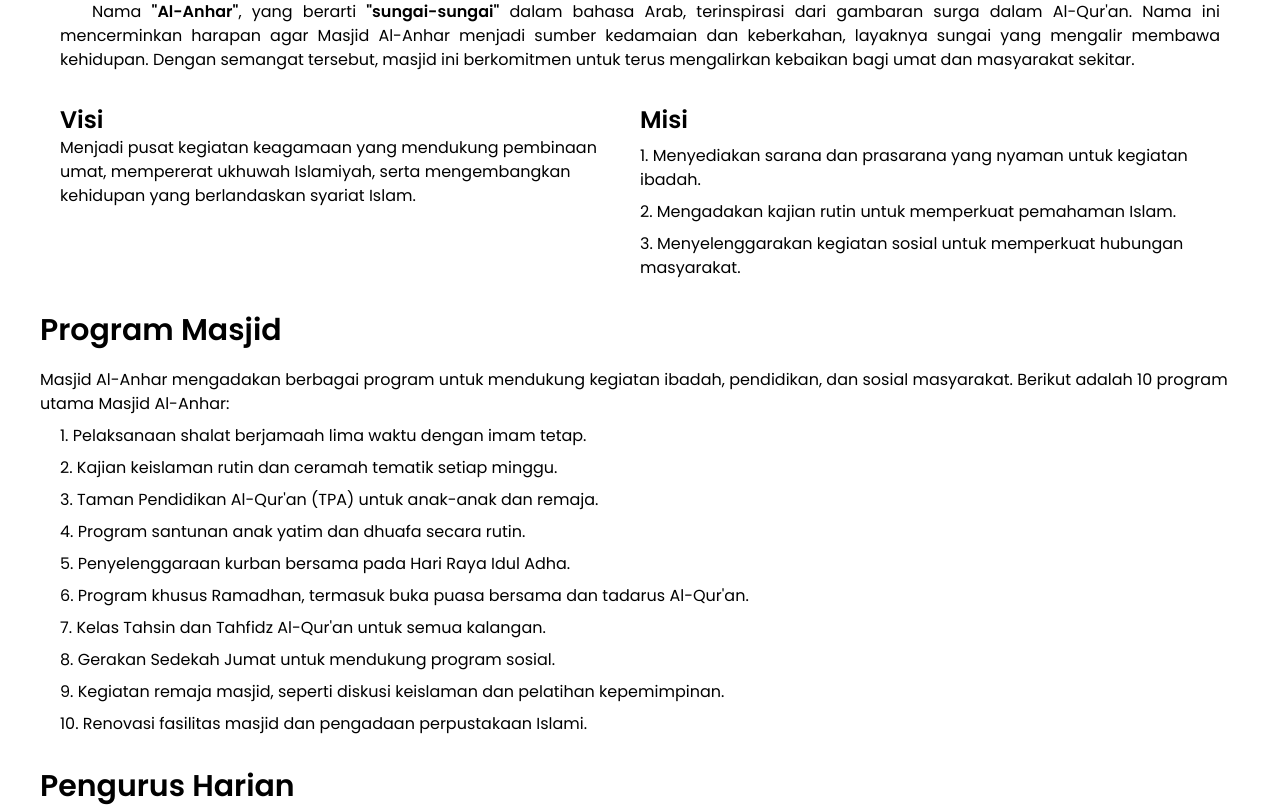
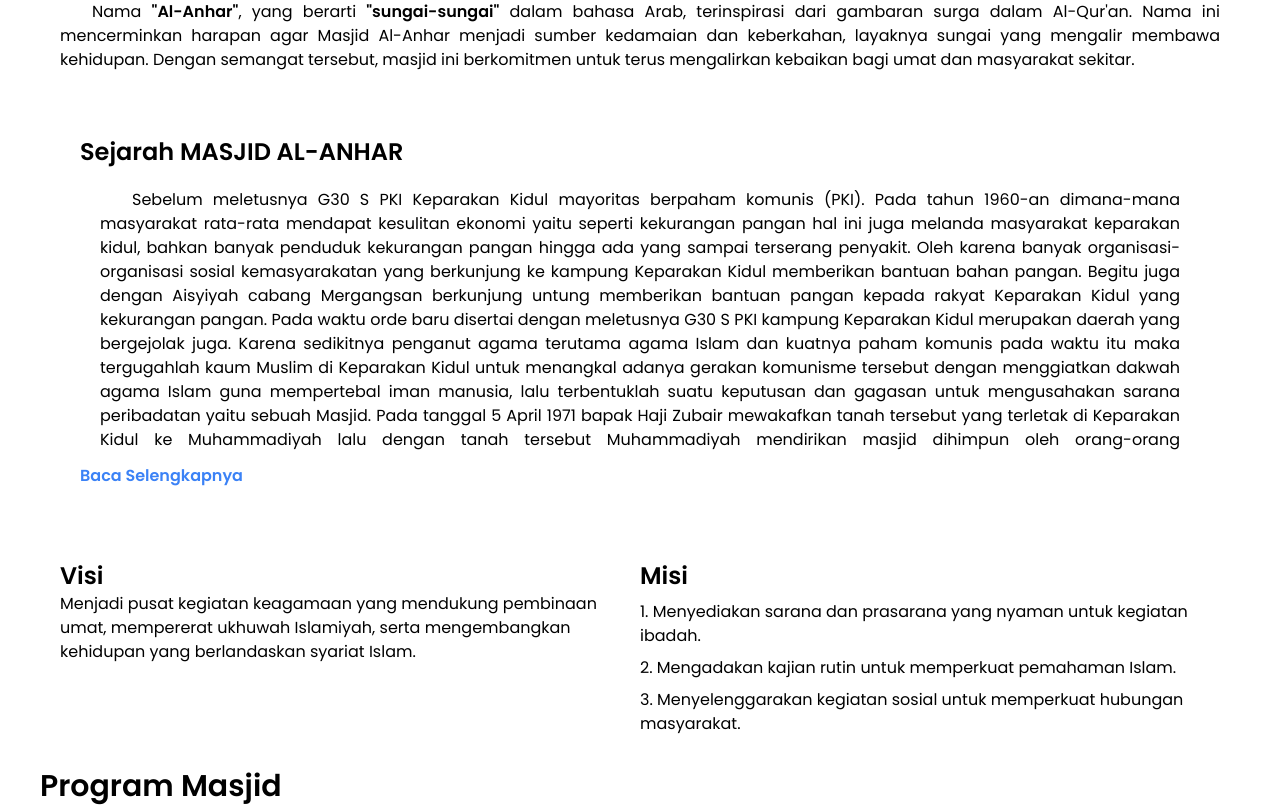
Before and after one commit to siddiqfathurahman/Masjid-ALAnhar, a React (Vite) app: page /profil in a window 1280 px wide. Shown: the part 520-1327 px from the top of the page. Built offline with nearby package versions, Linux system fonts and the light colour scheme.

Commit message:
add sejarah

```diff
--- /dev/null
+++ b/src/components/ui/Sejarah.jsx
@@ -0,0 +1,56 @@
+import React, { useState } from 'react';
+
+const Sejarah = () => {
+  const [isExpanded, setIsExpanded] = useState(false);
+
+  const fullContent = `
+    Sebelum meletusnya G30 S PKI Keparakan Kidul mayoritas berpaham komunis (PKI).
+    Pada tahun 1960-an dimana-mana masyarakat rata-rata mendapat kesulitan ekonomi
+    yaitu seperti kekurangan pangan hal ini juga melanda masyarakat keparakan kidul,
+    bahkan banyak penduduk kekurangan pangan hingga ada yang sampai terserang penyakit.
+    Oleh karena banyak organisasi-organisasi sosial kemasyarakatan yang berkunjung ke kampung
+    Keparakan Kidul memberikan bantuan bahan pangan. Begitu juga dengan Aisyiyah cabang Mergangsan
+    berkunjung untung memberikan bantuan pangan kepada rakyat Keparakan Kidul yang kekurangan pangan.
+
+    Pada waktu orde baru disertai dengan meletusnya G30 S PKI kampung Keparakan Kidul merupakan daerah yang bergejolak juga.
+    Karena sedikitnya penganut agama terutama agama Islam dan kuatnya paham komunis pada waktu itu maka tergugahlah kaum Muslim
+    di Keparakan Kidul untuk menangkal adanya gerakan komunisme tersebut dengan menggiatkan dakwah agama Islam guna mempertebal iman manusia,
+    lalu terbentuklah suatu keputusan dan gagasan untuk mengusahakan sarana peribadatan yaitu sebuah Masjid.
+
+    Pada tanggal 5 April 1971 bapak Haji Zubair mewakafkan tanah tersebut yang terletak di Keparakan Kidul ke Muhammadiyah lalu dengan tanah tersebut Muhammadiyah
+    mendirikan masjid dihimpun oleh orang-orang Muhammadiyah dan masyarakat Keparakan Kidul yang diketuai oleh Bapak KRT Djogonarpodo. Dan dengan ridho Allah SWT pembangunan masjid dilakukan pada tahun 1974 yang peletakan batu pertamanya dilakukan oleh Bapak Djumadji Dirdjopuspito yang waktu itu beliau adalah pimpinan ranting daerah Muhammadiyah lalu jadilah pembangunan masjid yang dinamakan masjid Al-Anhar.
+
+    Karena pewakafan tanah pada waktu itu baru 100m² didorong oleh jamaah masjid yang bertambah pada waktu sholat dan jumataan juga maka Muhammadiyah memohon pewakafan ditambah atau diperluas, hal ini secara bertahap dikabulkan sehingga menjadi 200m². Dengan tanah yang tersedia panitia pendiri masjid bapak KRT Djogonarpodo sebagai ketua dan bapak Drs. Sukarno sebagai wakil ketua mencari contoh surat permohonan yang telah dikabulkan oleh presiden yaitu di Tegal Mulyo jetis untuk digunakan membuat surat permohonan kepada Presiden RI untuk permohonan dana yang hasilnya dikabulkan oleh Presiden sebesar Rp. 1.000.000 pada waktu itu. Bantuan dana yang diberikan oleh Presiden RI tersebut digunakan untuk membangun serambi dan emper masjid Al-Anhar bagian utara.
+
+    Dengan seiringnya waktu masjid Al-Anhar dapat berkembang dengan adanya tambahan emper selatan dan perluasan tanah masjid Al-Anhar.
+    Lalu tak disangka gempa dahsyat tahun 2006 yang meluluh lantakkan wilayah Yogyakarta dan sekitarnya membuat bangunan masjid yang konstruksinya sudah termakan usia menjadi rapuh, kemudian takmir masjid Al-Anhar bersepakat untuk merenovasi ulang seluruh bagian masjid tersebut dengan membentuk panitia pembangunan masjid Al-Anhar dengan peletakan batu pertama pada tanggal 4 November 2007 oleh Walikota Yogyakarta sehingga masjid Al-anhar dapat berdiri megah, mempunyai banyak jamaah dan mampu mencetak orang-orang yang berkualitas.
+  `;
+
+  return (
+    <div className="px-3 md:px-10 font-poppins mt-10 md:mt-14 pb-10 text-left">
+      <h2 className="mt-16 text-2xl font-semibold text-left">Sejarah MASJID AL-ANHAR</h2>
+
+      {/* Konten Sejarah */}
+      <div
+        className={`px-5 pt-5 text-justify indent-8 overflow-hidden transition-all duration-300 ${
+          isExpanded ? 'max-h-full' : 'max-h-[18rem]'
+        }`}
+        style={{
+          lineHeight: '1.5rem', // Sesuaikan tinggi per baris
+        }}
+      >
+        {fullContent}
+      </div>
+
+      {/* Tombol Baca Selengkapnya */}
+      <span
+        onClick={() => setIsExpanded(!isExpanded)}
+        className="text-blue-500 cursor-pointer font-bold mt-2 inline-block"
+      >
+        {isExpanded ? 'Tampilkan Lebih Sedikit' : 'Baca Selengkapnya'}
+      </span>
+    </div>
+  );
+};
+
+export default Sejarah;
--- a/src/pages/Profil.jsx
+++ b/src/pages/Profil.jsx
@@ -1,18 +1,19 @@
-import React, { useEffect, useRef, useState } from 'react';
+
 import Fil from '../components/ui/Fil';
+import Sejarah from '../components/ui/Sejarah';
 
 const ProfilMasjid = () => {
 
 
   return (
+    <>
     <div className="px-3 md:px-10 font-poppins mt-10 md:mt-14 pb-10 text-left">
       <Fil />
       <h2 className="mt-16 text-2xl font-semibold text-left">Asal Muasal Nama Masjid</h2>
       <p className="px-5 pt-5 text-justify indent-8 text-left">
       Nama <span className="font-bold">"Al-Anhar"</span>, yang berarti <span className="font-bold">"sungai-sungai"</span> dalam bahasa Arab, terinspirasi dari gambaran surga dalam Al-Qur'an. Nama ini mencerminkan harapan agar Masjid Al-Anhar menjadi sumber kedamaian dan keberkahan, layaknya sungai yang mengalir membawa kehidupan. Dengan semangat tersebut, masjid ini berkomitmen untuk terus mengalirkan kebaikan bagi umat dan masyarakat sekitar.
       </p>
-
-
+      <Sejarah />
       <div className="mt-8 px-5 flex flex-col md:flex-row text-left">
         <div className="flex-1 mb-4 md:mb-0">
           <h2 className="text-2xl font-semibold">Visi</h2>
@@ -67,6 +68,7 @@ const ProfilMasjid = () => {
         </tbody>
       </table>
     </div>
+    </>
   );
 };
 
```
